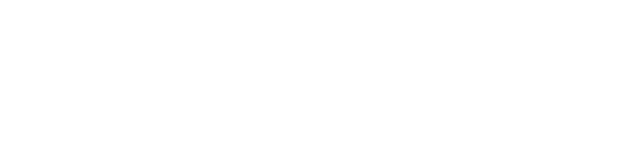
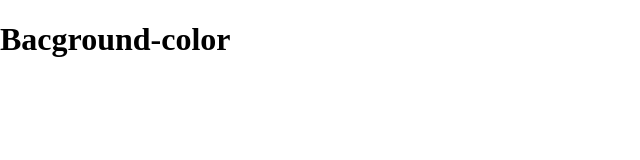
Before and after one commit to Karim-Daouas/background-generator, a plain HTML site: page index.html in a window 1280 px wide. Shown: the whole page, without its empty margins (0-640 px from the left). Drawn offline with Linux system fonts and the light colour scheme.

Commit message:
changer le titre

```diff
--- a/index.html
+++ b/index.html
@@ -4,13 +4,13 @@
     <meta charset="UTF-8">
     <meta http-equiv="X-UA-Compatible" content="IE=edge">
     <meta name="viewport" content="width=device-width, initial-scale=1.0">
-    <title>Template</title>
+    <title>Bacground-color</title>
     <link rel="icon" type="image/png" href=" https://www.google.com/s2/favicons?domain=karim.design">
     <link rel="stylesheet" href="https://cdnjs.cloudflare.com/ajax/libs/font-awesome/6.2.1/css/all.min.css">
     <link rel="stylesheet" href="style.css">
 </head>
 <body>
-
+    <h1>Bacground-color</h1>
     <!-- Script-->
     <script src="script.js"></script>
 </body>
```
